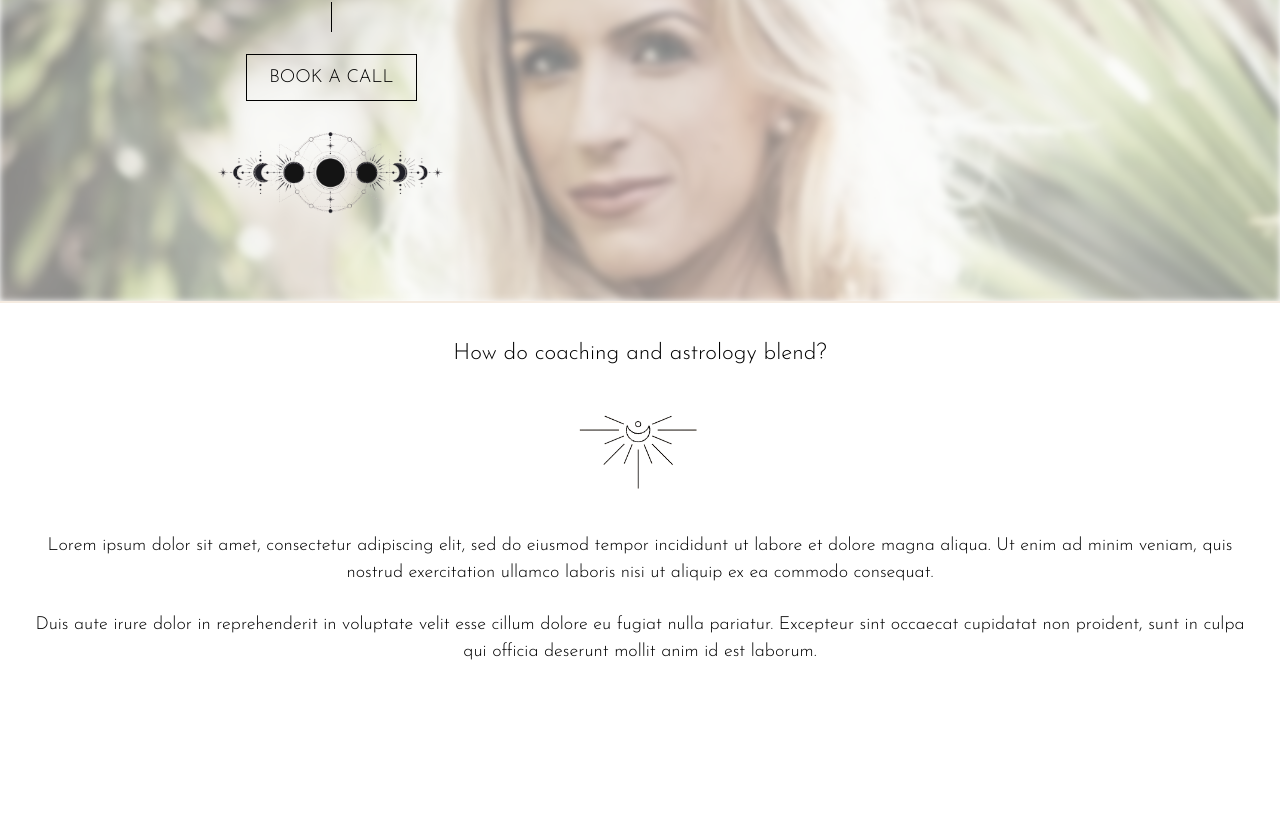
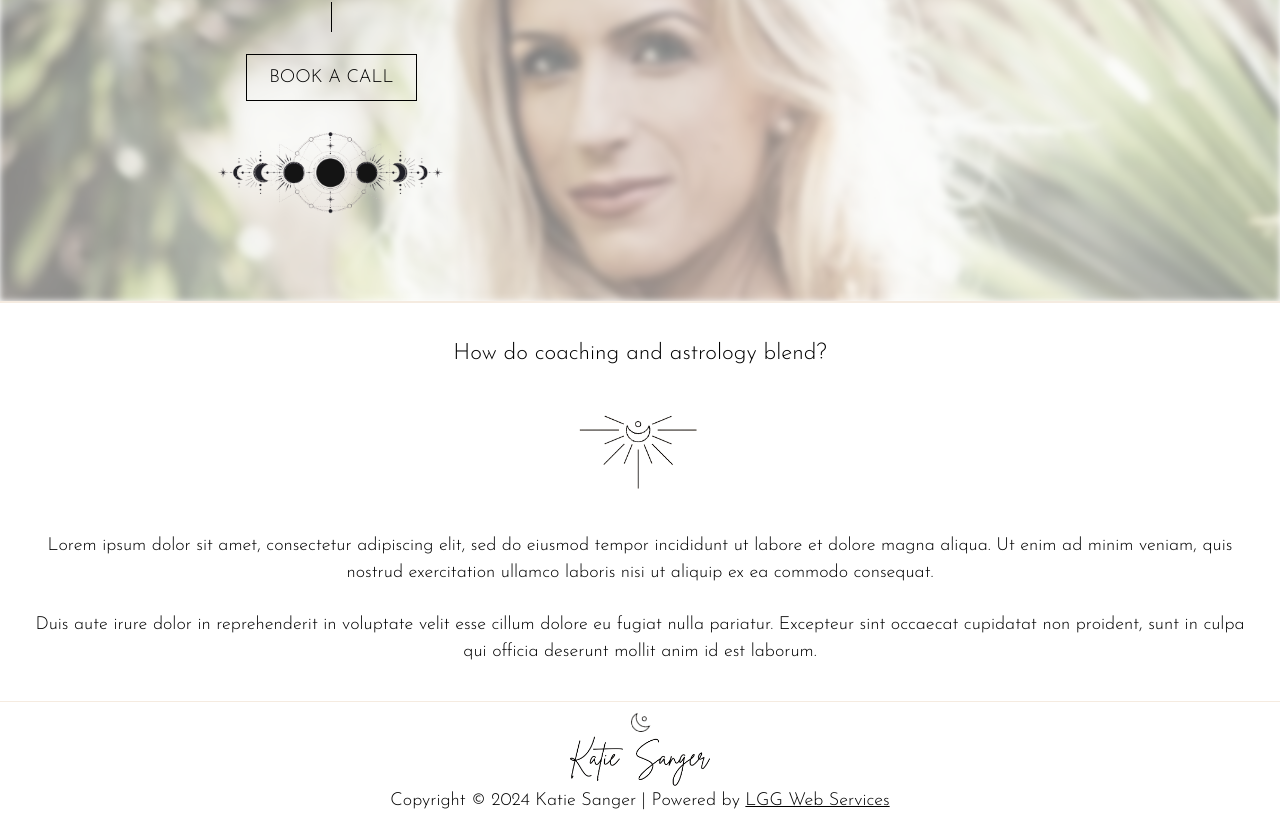
Before and after one commit to tonny-oscar/sifa-health, a Next.js app: page / in a window 1280 px wide. Shown: the part 271-1085 px from the top of the page. Before the commit the page ends 972 px from the top, so only its background shows below. Built offline with nearby package versions, Linux system fonts and the light colour scheme.

Commit message:
Create footer component

```diff
--- /dev/null
+++ b/src/components/Footer.tsx
@@ -0,0 +1,27 @@
+import React from 'react';
+import Image from 'next/image';
+import ksLogo from '../../public/images/KS-logo.png';
+import minimoon from '../../public/images/minimoon.png';
+import Link from 'next/link';
+
+const Footer = () => {
+  return (
+    <footer className='border-t-[1px] pt-2 border-t-linen flex flex-col items-center'>
+      <div className='flex flex-col justify-center items-center'>
+        <Image className='border-black max-w-[25px] transform rotate-45' src={minimoon} alt='Moonphases decorative image' />
+        <Image className='max-w-[150px]' src={ksLogo} alt='Katie Sanger Logo' />
+      </div>
+      <p id='copyright'>
+        Copyright © 2024 Katie Sanger{' '}
+        <span>
+          | Powered by{' '}
+          <Link className='underline' href='https://www.lauragarciaguerra.com' target='_blank'>
+            LGG Web Services
+          </Link>
+        </span>
+      </p>
+    </footer>
+  );
+};
+
+export default Footer;
--- a/src/components/Header.tsx
+++ b/src/components/Header.tsx
@@ -7,8 +7,7 @@ import NavLink from './NavLink';
 const Header = ({ toggleMenu }: { toggleMenu: () => void }) => {
   return (
     <header className='z-50 sticky top-0 px-[2vw] py-2 bg-gray-100 bg-opacity-[85%] py-1 flex justify-between items-center border-b-[2px] border-linen'>
-      <Link href='/' className='text-2xl font-extrabold'>
-        {/* KATIE SANGER */}
+      <Link href='/'>
         <Image className='w-[70vw] max-w-[150px]' src={ksLogo} alt='Katie Sanger Logo' />
       </Link>
       <button className='md:hidden' onClick={toggleMenu}>
--- a/src/pages/_app.tsx
+++ b/src/pages/_app.tsx
@@ -29,7 +29,7 @@ export default function App({ Component, pageProps }: AppProps) {
 
   const toggleMenu = () => setMenuOpen((prev) => !prev);
   return (
-    <div className='max-w-screen overflow-x-hidden'>
+    <div className=''>
       {loading ? (
         <div className='flex items-center justify-center load-in bg-gray-200 bg-opacity-50 w-screen h-screen'>
           <Image className='pulse w-full max-w-[400px]' src={moonphase} alt='Kate Sanger Logo shown while page is loading' />
--- a/src/pages/contact.tsx
+++ b/src/pages/contact.tsx
@@ -12,7 +12,7 @@ const Contact = () => {
         <h1 className='text-3xl text-center'>GET IN TOUCH</h1>
         <p className='text-center py-4'>Let&apos;s connect! I&apos;m looking forward to meeting you.</p>
         <ContactForm />
-        <Link href='/contact' className='text-center block mt-4'>
+        <Link href='/contact' className='text-center block mt-1'>
           <span className='pr-2 italic'>Interested in coaching services?</span>
           <span className='underline inline-block'>Book a free clarity call</span>
         </Link>
--- a/src/pages/index.tsx
+++ b/src/pages/index.tsx
@@ -4,6 +4,7 @@ import portrait from '../../public/images/ks-portrait.jpeg';
 
 import moonphase from '../../public/images/moonphase.png';
 import moonsun from '../../public/images/moon-sun.png';
+import Footer from '@/components/Footer';
 
 const Home = () => {
   return (
@@ -23,6 +24,7 @@ const Home = () => {
         <p>Lorem ipsum dolor sit amet, consectetur adipiscing elit, sed do eiusmod tempor incididunt ut labore et dolore magna aliqua. Ut enim ad minim veniam, quis nostrud exercitation ullamco laboris nisi ut aliquip ex ea commodo consequat.</p>
         <p>Duis aute irure dolor in reprehenderit in voluptate velit esse cillum dolore eu fugiat nulla pariatur. Excepteur sint occaecat cupidatat non proident, sunt in culpa qui officia deserunt mollit anim id est laborum.</p>
       </div>
+      <Footer />
     </main>
   );
 };
```
Also changed, not shown: public/images/minimoon.png (added).
